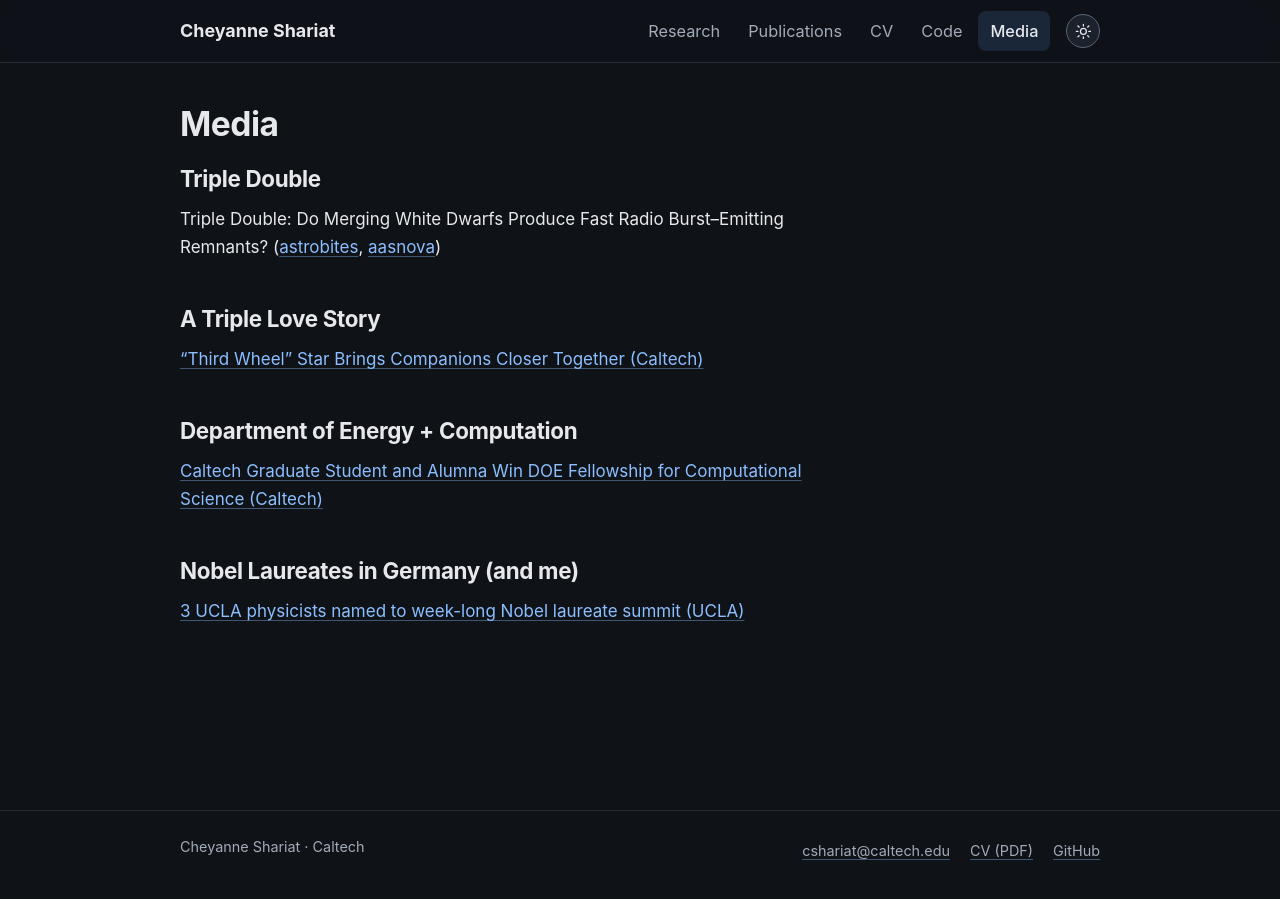
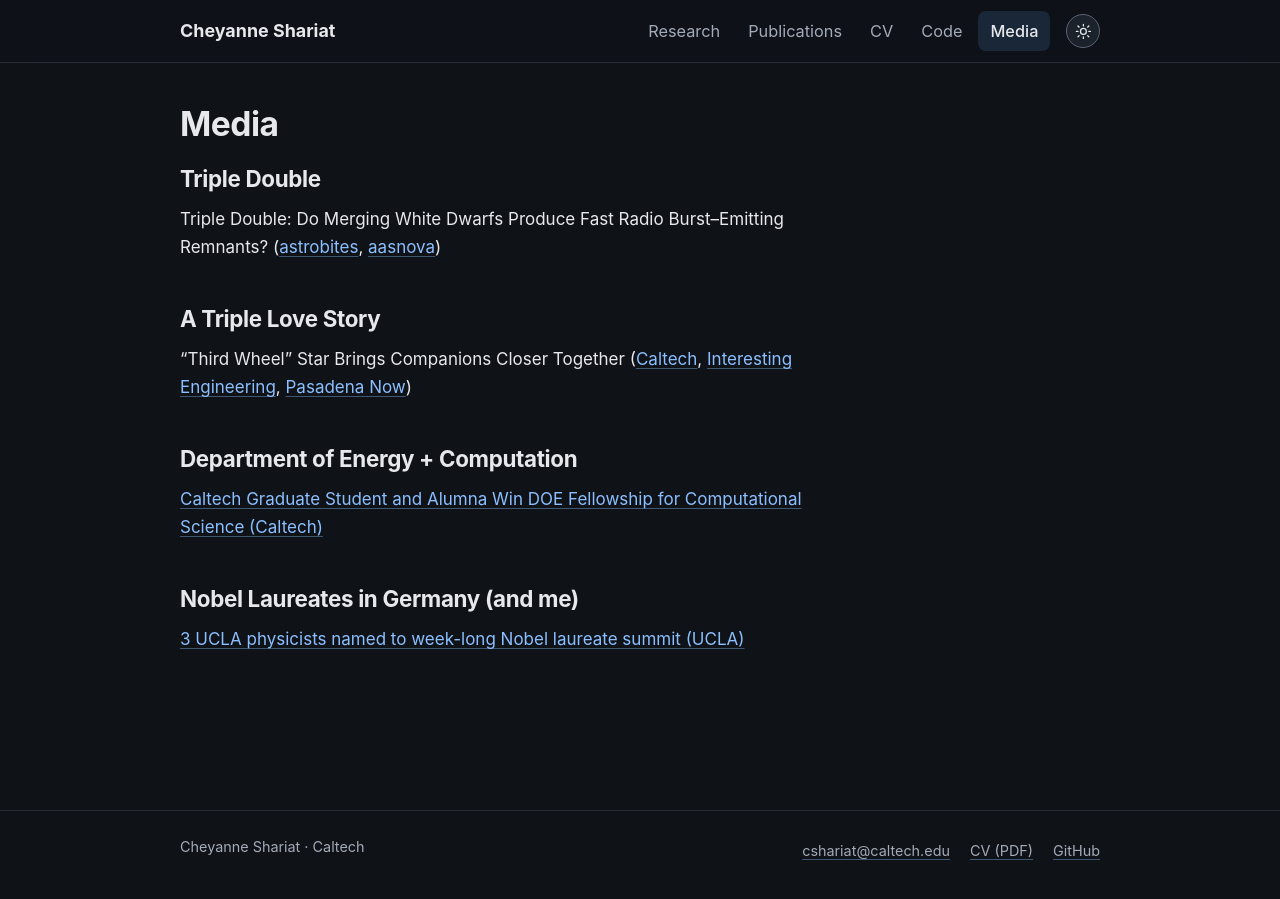
Before and after one commit to cheyanneshariat/cheyanneshariat.github.io, a Jekyll site: the page built from _pages/media.md, in a window 1280 px wide. Built offline with Jekyll 4.4.1, drawn with Linux system fonts in a browser that asks for light colours.

Commit message:
Media: add Interesting Engineering and Pasadena Now coverage of the third-wheel study
Co-Authored-By: Claude Opus 5.5 <noreply@anthropic.com>

```diff
--- a/_pages/media.md
+++ b/_pages/media.md
@@ -11,7 +11,7 @@ Triple Double: Do Merging White Dwarfs Produce Fast Radio Burst–Emitting Remna
 
 ## A Triple Love Story
 
-["Third Wheel" Star Brings Companions Closer Together (Caltech)](https://www.caltech.edu/about/news/third-wheel-star-brings-companions-closer-together)
+"Third Wheel" Star Brings Companions Closer Together ([Caltech](https://www.caltech.edu/about/news/third-wheel-star-brings-companions-closer-together), [Interesting Engineering](https://interestingengineering.com/science/white-dwarf-triples-cv-formation), [Pasadena Now](https://pasadenanow.com/main/caltech-led-study-suggests-third-wheel-star-brings-companions-closer-together))
 
 ## Department of Energy + Computation
 
```
